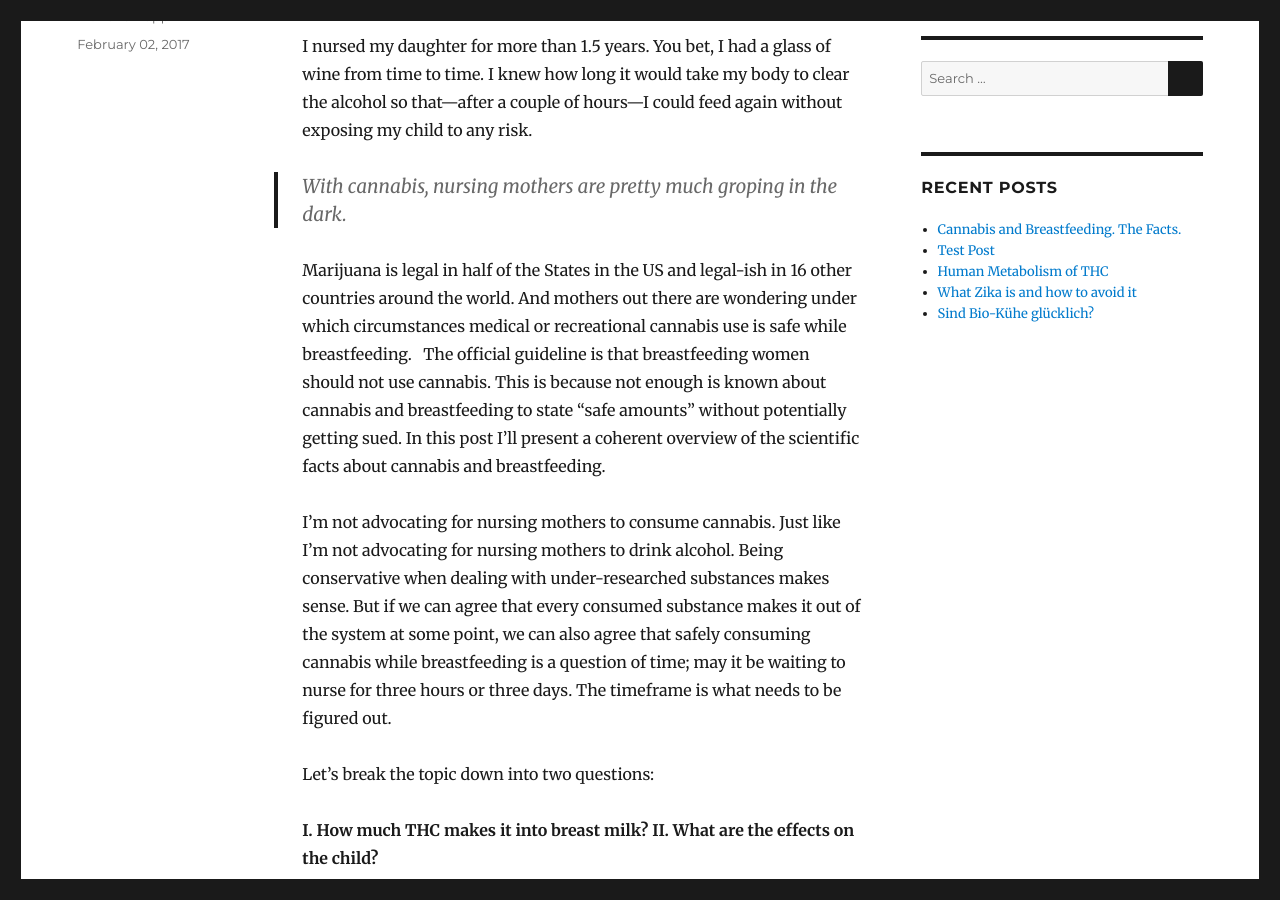
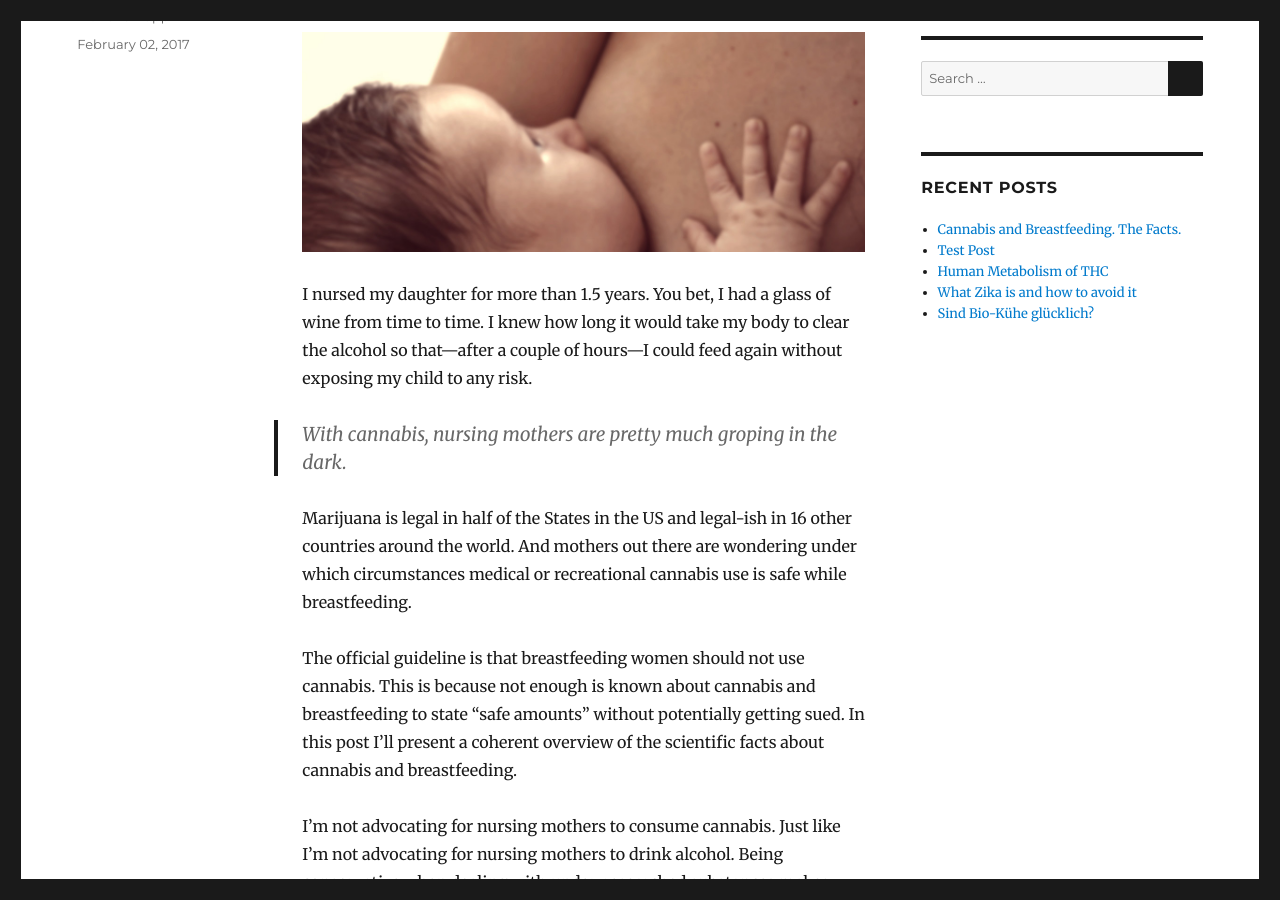
Before and after one commit to sapiensoup/sapiensoup.com, a Jekyll site: the page built from _posts/2017-02-02-cannabis-breastfeeding.md, in a window 1280 px wide and 900 px high, scrolled down 601 px. Built offline with Jekyll 4.4.1, drawn with Linux system fonts in a browser that asks for light colours; some of the changed lines change nothing that is shown.

Commit message:
Add excerpt & images for social media

```diff
--- a/_posts/2017-02-02-cannabis-breastfeeding.md
+++ b/_posts/2017-02-02-cannabis-breastfeeding.md
@@ -2,11 +2,18 @@
 layout: post
 title:  Cannabis and Breastfeeding. The Facts.
 author: marlene
-excerpt: "Very little amounts of THC actually make it into the breast milk. Is it enough to harm the baby? Scientific research produced inconsistent results regarding possible long term effects. Read the facts and make your own informed decision."
+excerpt: "Very little amounts of THC make it into the breast milk. Is it enough to harm the baby? Scientific research is two minds about possible long term effects. Read the facts and make your own informed decision."
+facebook:
+   image: /images/breastfeeding/cannabis-breastfeeding-fb.jpg
+twitter:
+   image: /images/breastfeeding/cannabis-breastfeeding-twitter.jpg
+   large: true
 
 ---
 
 **How much THC makes it into breast milk? Can it get a baby “high”? What are the long-term effects on the child?**
+
+<img src="/images/breastfeeding/breastfeeding.jpg">
 
 I nursed my daughter for more than 1.5 years. You bet, I had a glass of wine from time to time. I knew how long it would take my body to clear the alcohol so that—after a couple of hours—I could feed again without exposing my child to any risk.
 
@@ -23,6 +30,7 @@
 Let's break the topic down into two questions:
 
 **I. How much THC makes it into breast milk?**
+
 **II. What are the effects on the child?**
 
 I recommend reading my post on the [Human Metabolism of THC]({% post_url 2016-12-21-human-metabolism-thc %}#psychological-high). Knowing about how THC—the main active ingredient in cannabis—is metabolized will increase your understanding of the topic. For those in a hurry: at minimum check the [infographic](/images/thc/Infographic-Human-Metabolism-THC-1300.png) and use it as a cheat sheet.
```
Also changed, not shown: images/breastfeeding/breastfeeding.jpg (added), images/breastfeeding/cannabis-breastfeeding-fb.jpg (added), images/breastfeeding/cannabis-breastfeeding-twitter.jpg (added).
